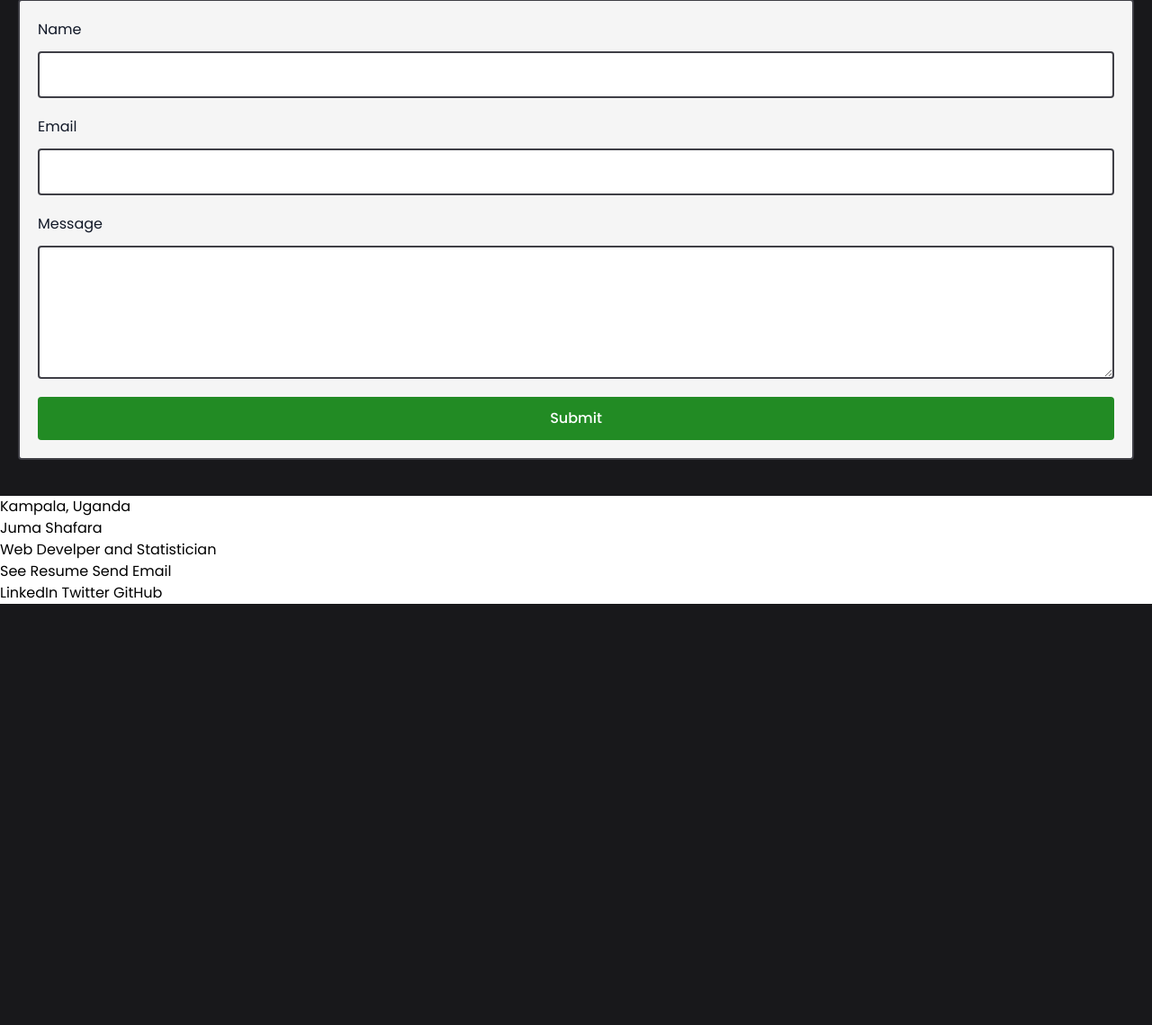
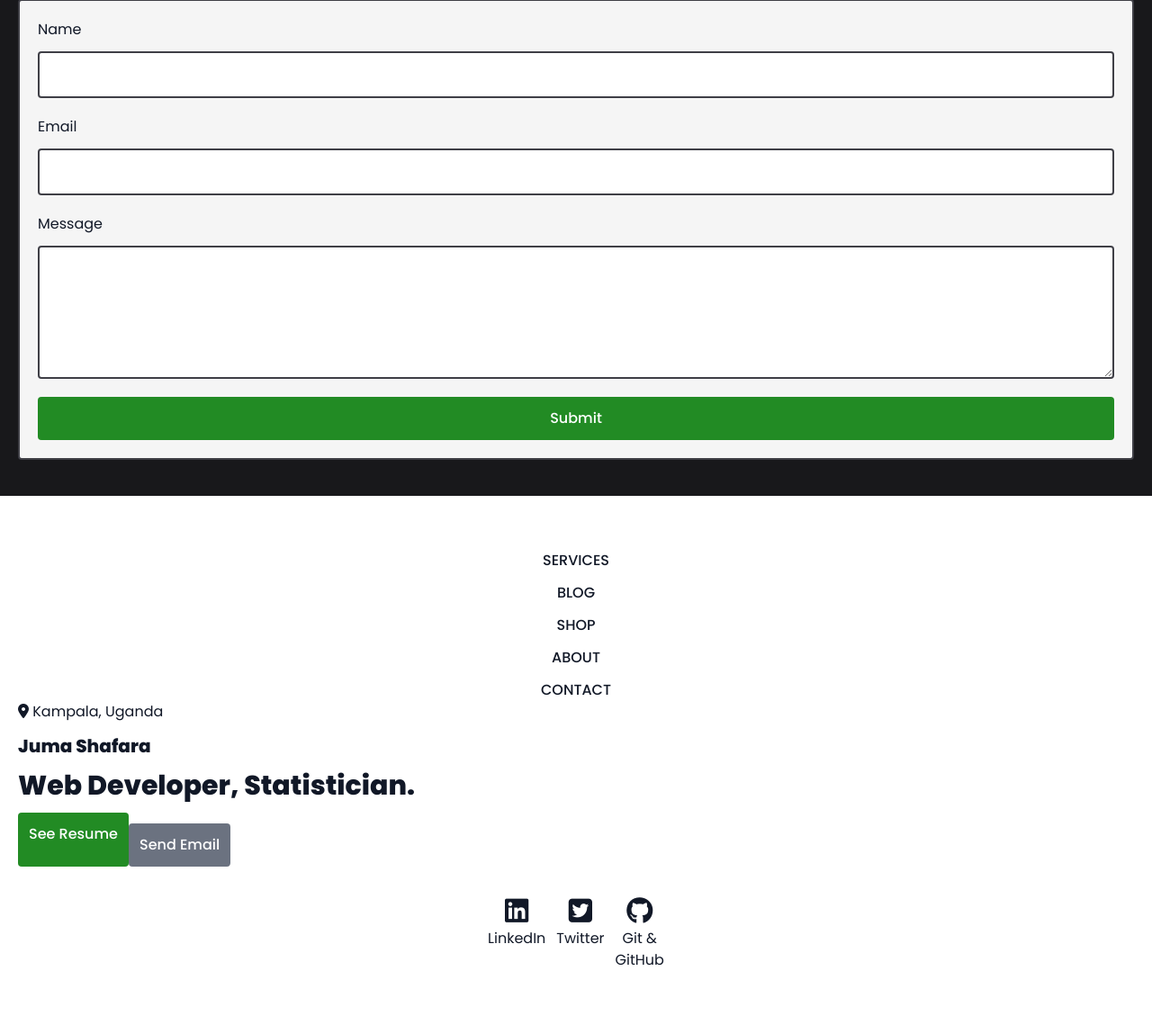
Before and after one commit to jumashafara/jumashafara.github.io, a PHP site: page / in a window 1280 px wide. Shown: the part 5237-6376 px from the top of the page at 90% size. Before the commit the page ends 5908 px from the top, so only its background shows below. Run offline with PHP 8.4, Linux system fonts and the light colour scheme; some libraries are stand-ins or nearby versions.

Commit message:
added footer

```diff
--- a/index.html
+++ b/index.html
@@ -481,19 +481,67 @@
             type="submit" name="" id="">
         </form>
     </section>
-    <footer>
-        <main>
-            <p>Kampala, Uganda</p>
-            <h3>Juma Shafara</h3>
-            <h2>Web Develper and Statistician</h2>
-            <a href="">See Resume</a>
-            <a href="mailto: jumashafara0@gmail.com">Send Email</a>
-            <div>
-                <a href="">LinkedIn</a>
-                <a href="">Twitter</a>
-                <a href="">GitHub</a>
+    <footer class="text-gray-900 py-10 p-5 flex flex-col-reverse space-y-5">
+        <main class="flex flex-col space-y-3">
+            <p><i class="fa-solid fa-location-dot"></i><span> Kampala, Uganda</span></p>
+            <h1 class= "font-extrabold text-xl" >Juma Shafara</h1>
+            <h1 class= "font-extrabold text-3xl" >Web Developer, Statistician.</h1>
+            <div class="flex flex-col space-y-3 w-2/3 align-items-left md:flex-row ">
+                <a href="" class="btn bg-[#228b24] rounded p-3 text-white text-center font-medium">See Resume</a>
+                <a href="mailto: jumashafara0@gmail.com" class="btn bg-gray-500 text-center rounded p-3 text-white font-medium">Send Email</a>
+            </div>
+            <div class="flex flex-row p-5 space-x-3 justify-center text-3xl text-center">
+                <a href="" class="flex flex-col">
+                    <span class=""><i class="fa-brands fa-linkedin"></i></span>
+                    <span class="text-center text-base">LinkedIn</span>
+                </a>
+                <a href="" class="flex flex-col">
+                    <span class="text-center "><i class="fa-brands fa-square-twitter"></i></span>
+                    <span class="text-center text-base">Twitter</span>
+                </a>
+                <a href="" class="flex flex-col">
+                    <span><i class="fa-brands fa-github"></i></span>
+                    <span class="text-base">
+                        <p>Git &</p>
+                        <p>GitHub</p>
+                    </span>
+                </a>
             </div>
         </main>
+        <aside class="">
+            <ul class="flex flex-col space-y-3 px-3 w-full text-center">
+                <li>
+                    <a href="#services" class="font-medium text-center">
+                        <span class=""> SERVICES</span>
+                    </a>
+                </li>
+                <li>
+                    <a href="#blog" class="font-medium">
+                        <span class=""> BLOG</span>
+                    </a>
+                </li>
+                <li>
+                    <a href="#shop" class="font-medium">
+                        <span class=""> SHOP</span>
+                    </a>
+                </li>
+                <!-- <li>
+                    <a href="#portfolio" class="font-medium">
+                        <span class=""> PORTFOLIO</span>
+                    </a>
+                </li> -->
+                <li>
+                    <a href="#about" class="font-medium">
+                        <span class=""> ABOUT</span>
+                    </a>
+                </li>
+                <li>
+                    <a href="contact" class="font-medium">
+                        <span class=""> CONTACT</span>
+                    </a>
+                </li>
+            </ul>
+        </aside>
     </footer>
 </body>
 </html>
--- a/styles/output.css
+++ b/styles/output.css
@@ -746,6 +746,10 @@ video {
   flex-direction: column;
 }
 
+.flex-col-reverse {
+  flex-direction: column-reverse;
+}
+
 .flex-wrap {
   flex-wrap: wrap;
 }
```
